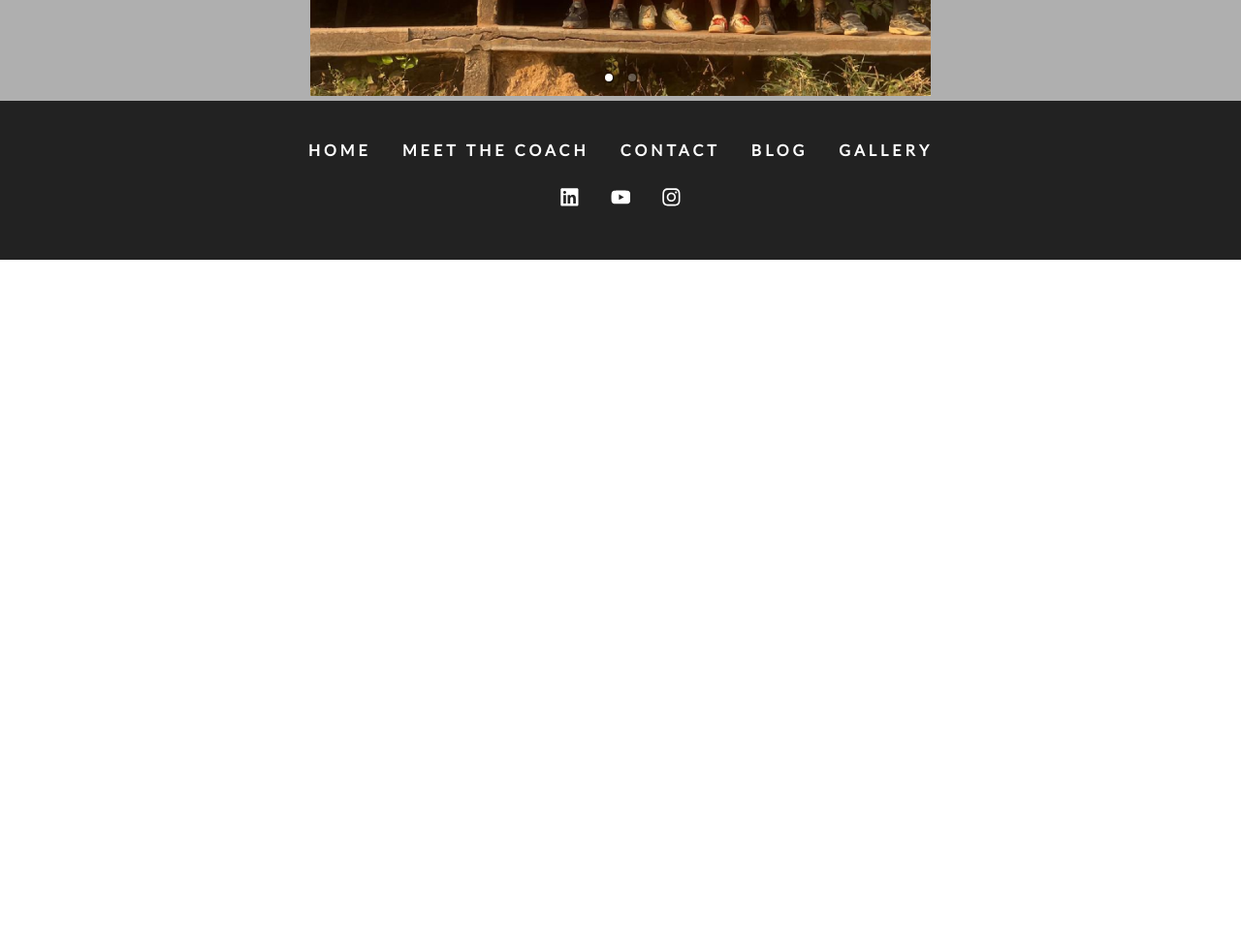
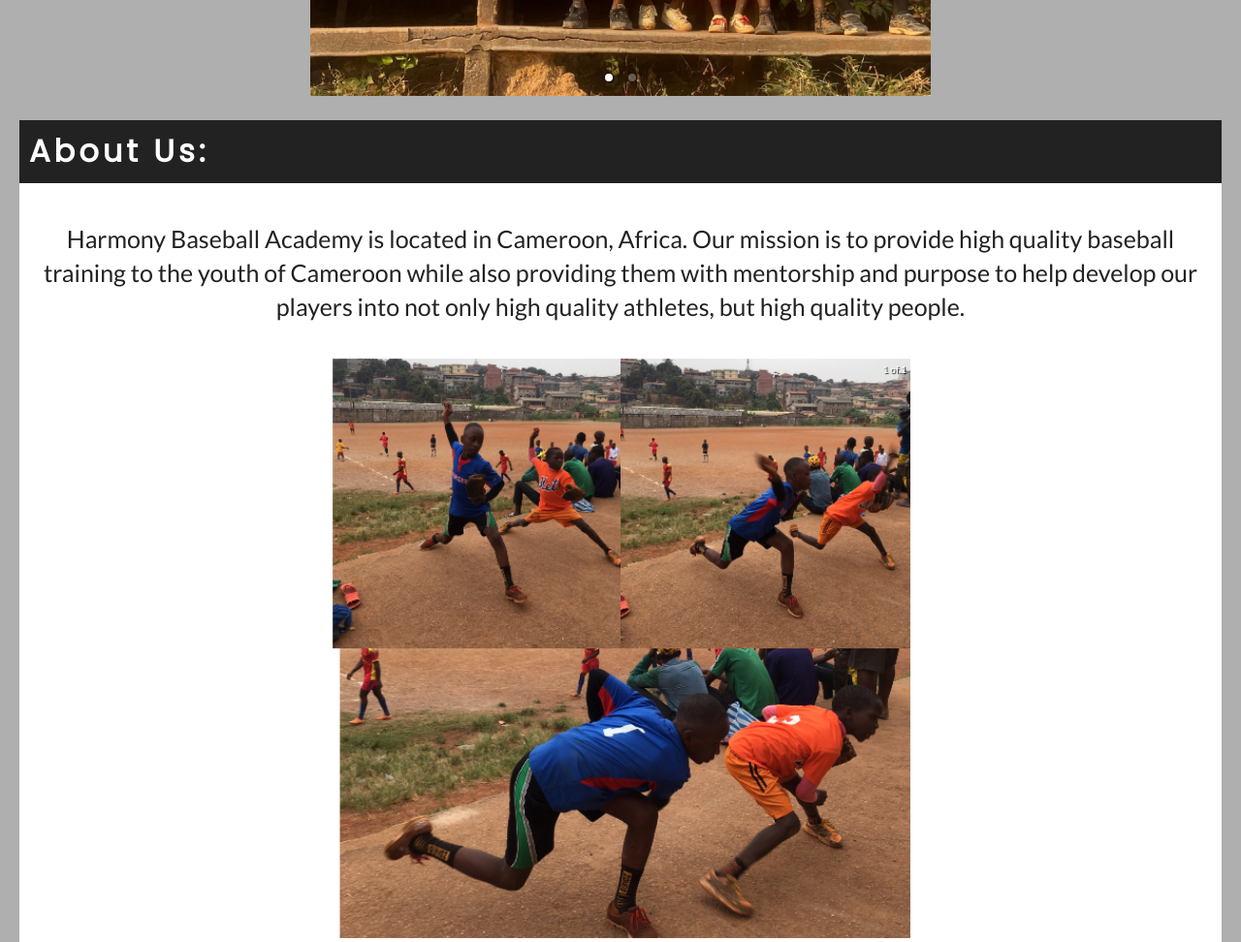
Before and after one commit to dkintop/Harmony-Baseball-Academy, a Gatsby site: page / in a window 1280 px wide. Shown: the part 640-1612 px from the top of the page at 97% size. Before the commit the page ends 908 px from the top, so only its background shows below. Built offline with nearby package versions, Linux system fonts and the light colour scheme; Gatsby itself is replaced by a stand-in of ours.

Commit message:
adds About component to index page

```diff
--- /dev/null
+++ b/src/components/About.js
@@ -0,0 +1,34 @@
+import React, { Component } from "react"
+import styles from "../css/about.module.css"
+import image from "../images/carouselImage5.png"
+import { Carousel } from "react-responsive-carousel"
+import "react-responsive-carousel/lib/styles/carousel.min.css"
+export default class About extends Component {
+  render() {
+    return (
+      <div className={styles.container}>
+        <h1 className={styles.header}>About Us:</h1>
+        <div className={styles.body}>
+          <p>
+            Harmony Baseball Academy is located in Cameroon, Africa. Our mission
+            is to provide high quality baseball training to the youth of
+            Cameroon while also providing them with mentorship and purpose to
+            help develop our players into not only high quality athletes, but
+            high quality people.
+          </p>
+          <Carousel
+            className={styles.carousel}
+            showThumbs={false}
+            infiniteLoop={true}
+            interval={10000}
+            showIndicators={false}
+          >
+            <div>
+              <img src={image} />
+            </div>
+          </Carousel>
+        </div>
+      </div>
+    )
+  }
+}
--- a/src/components/layout.css
+++ b/src/components/layout.css
@@ -1,7 +1,7 @@
 @import url("https://fonts.googleapis.com/css?family=Lato|Poppins");
 
 :root {
-  --primaryColor: #3fd0d4;
+  --primaryColor: #0a0958;
   --mainWhite: #fff;
   --offWhite: #f7f7f7;
   --mainBlack: #222;
@@ -25,6 +25,7 @@ body {
   background: var(--mainWhite);
   line-height: 1.4;
   font-size: 1rem;
+  background-color: var(--darkGrey);
 }
 h1,
 h2,
--- /dev/null
+++ b/src/css/about.module.css
@@ -0,0 +1,32 @@
+.container {
+  margin-top: 20px;
+  margin-left: 20px;
+  margin-bottom: 20px;
+  margin-right: 20px;
+  background-color: white;
+}
+
+.header {
+  background-color: var(--mainBlack);
+  color: var(--mainWhite);
+  padding: 10px;
+}
+
+.body {
+  padding: 20px;
+  text-align: center;
+  font-size: 25px;
+}
+
+.carouselContainer {
+  height: auto;
+  width: 100%;
+  background-color: #afafaf;
+  text-align: center;
+}
+
+.carousel {
+  display: inline-block;
+  margin-top: 15px;
+  width: 50%;
+}
--- a/src/css/navbar.module.css
+++ b/src/css/navbar.module.css
@@ -1,3 +1,6 @@
+nav {
+  background-color: white;
+}
 .nav-header {
   display: flex;
   justify-content: space-between;
--- a/src/pages/index.js
+++ b/src/pages/index.js
@@ -1,12 +1,14 @@
 import React, { Component } from "react"
 import Layout from "../components/Layout.js"
 import ImgCarousel from "../components/ImgCarousel.js"
+import About from "../components/About"
 export default class Index extends Component {
   render() {
     return (
       <>
         <Layout>
           <ImgCarousel />
+          <About />
         </Layout>
       </>
     )
```
Also changed, not shown: src/images/carouselImage5.png (added).
